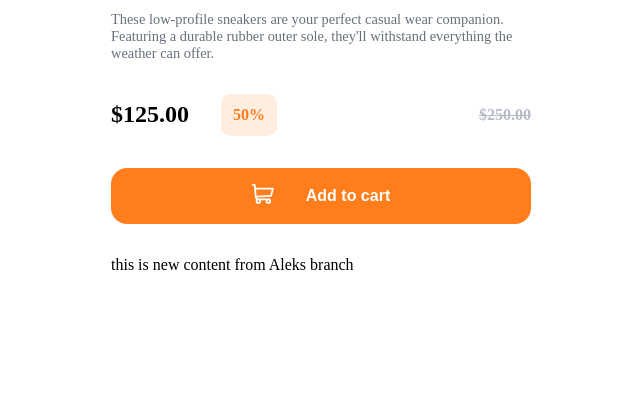
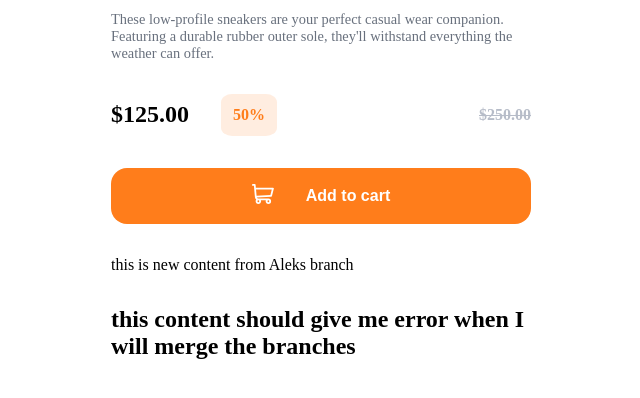
Before and after one commit to AleksGoodOmens/schoolOfCode, a plain HTML site: page index.html in a window 1280 px wide. Shown: the part 508-906 px from the top of the page, without its empty margins (319-959 px from the left). Before the commit the page ends 822 px from the top, so only its background shows below. Drawn offline with Linux system fonts and the light colour scheme.

Commit message:
added h2 to check my git skills

```diff
--- a/index.html
+++ b/index.html
@@ -82,6 +82,9 @@
 					Add to cart
 				</button>
 				<div>this is new content from Aleks branch</div>
+				<h2>
+					this content should give me error when I will merge the branches
+				</h2>
 			</section>
 		</main>
 	</body>
```
